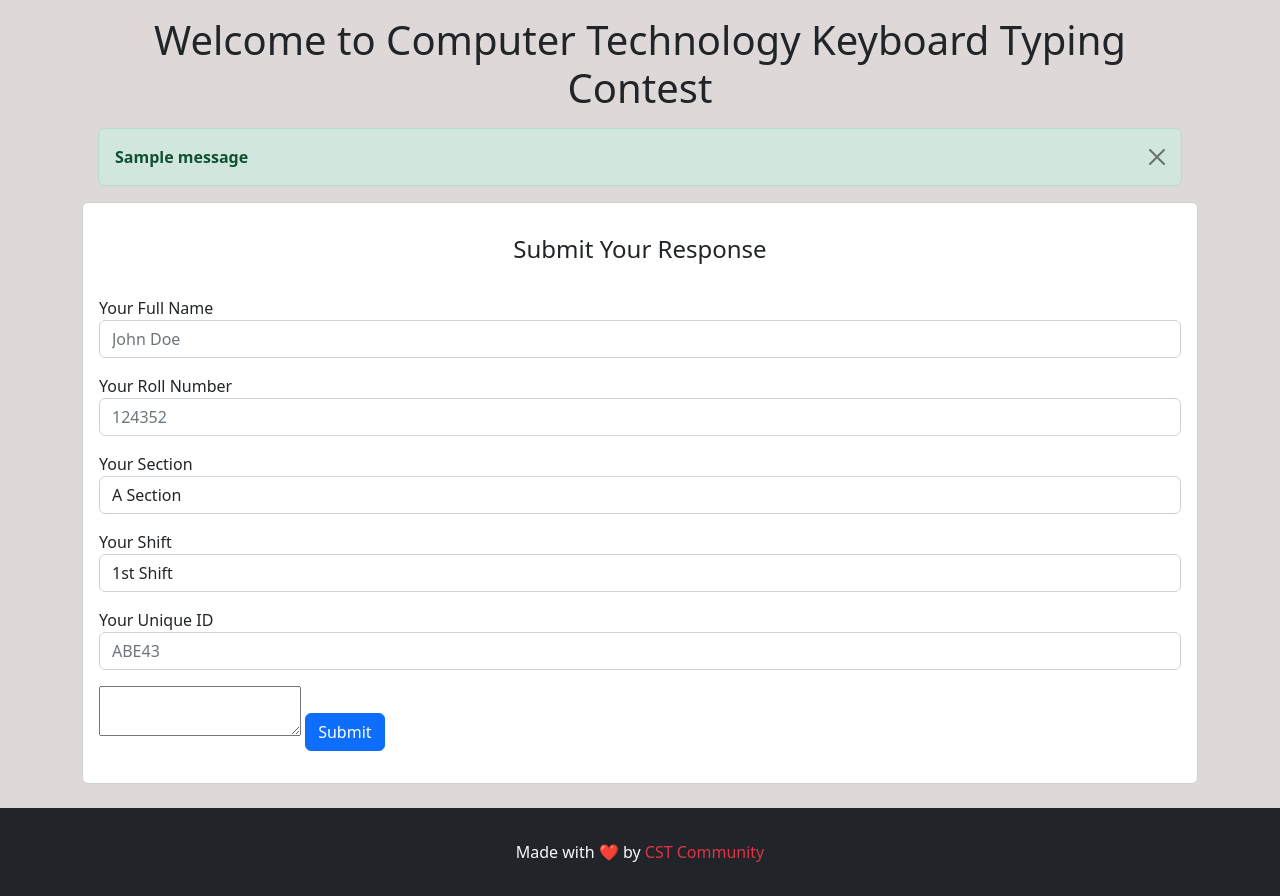
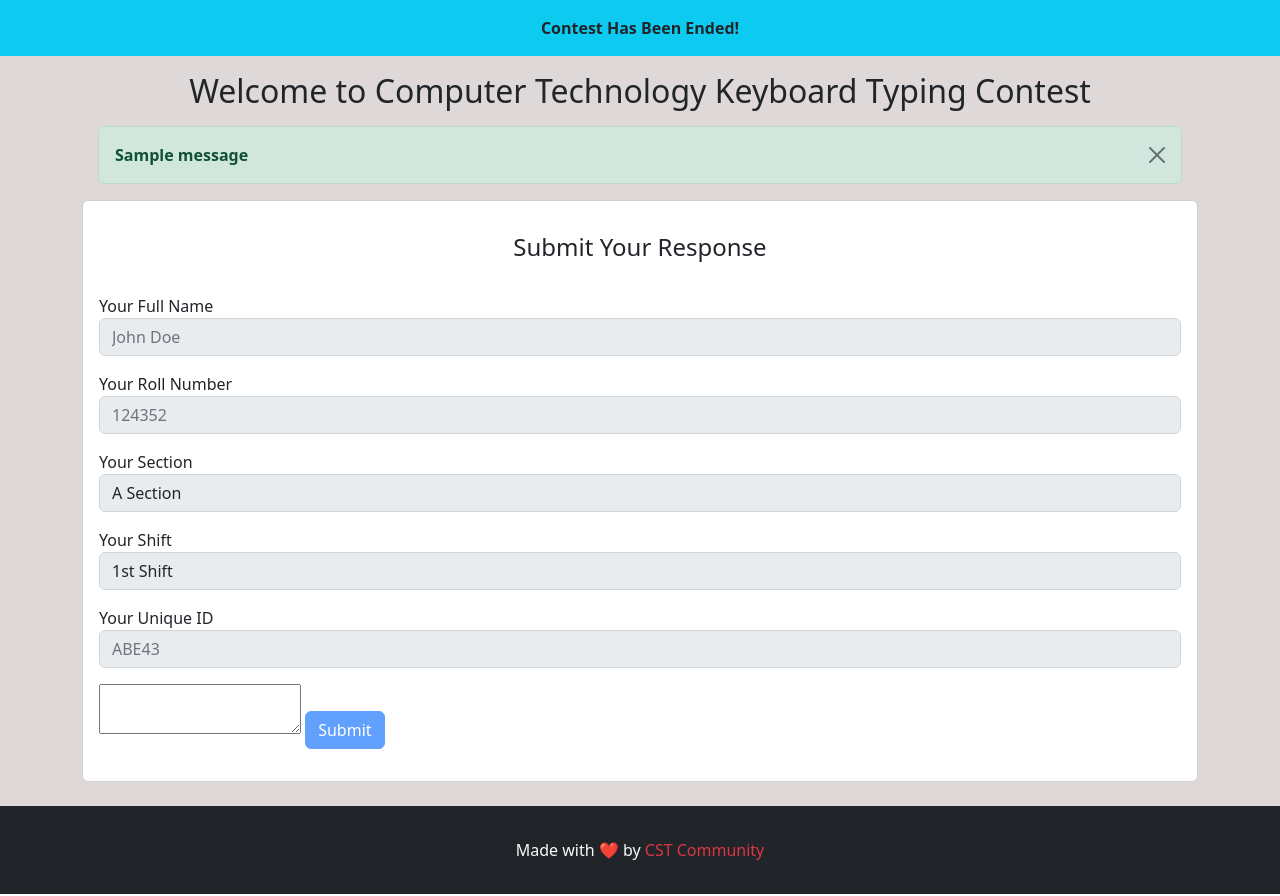
Before and after one commit to Almas-Ali/keyboard-fight-app, a Flask app: page / in a window 1280 px wide. Run offline with Flask 2, Linux system fonts and the light colour scheme; tables that the repository leaves empty hold one stand-in row (values such as "Sample post"); one stand-in notice (Sample message) is shown; some libraries are stand-ins or nearby versions.

Commit message:
Added timer preview.

```diff
--- a/app.py
+++ b/app.py
@@ -1,5 +1,6 @@
 from flask import Flask, render_template, request, redirect, url_for, flash
-from models import db, Contest
+from models import db, Contest, Timer
+import datetime, time
 
 app = Flask(__name__)
 app.secret_key = b'secret-this-is-a-secret-key-24525-235-%^$%_@#%@_535NNVUbbijw_jigr'
@@ -7,7 +8,10 @@ app.secret_key = b'secret-this-is-a-secret-key-24525-235-%^$%_@#%@_535NNVUbbijw_
 
 @app.route('/')
 def home():
-    return render_template('index.html')
+    # Get the latest timer
+    timer = Timer.select().order_by(Timer.timestamp.desc()).first().get_time()
+
+    return render_template('index.html', timer=timer)
 
 
 @app.route('/submit', methods=['POST', 'GET'])
@@ -47,8 +51,22 @@ def rank():
     contest = Contest.select().order_by(Contest.word_count.desc())
     return render_template('rank.html', contest=contest)
 
+@app.route('/set-time', methods=['POST', 'GET'])
+def set_timer():
+    if request.method == 'POST':
+        selected_time = request.form['time']
+
+        _timer = Timer(selected_time=selected_time)
+        _timer.save()
+
+        flash('Timer has been set successfully!', 'success')
+        return redirect(url_for('home'))
+
+    flash('Something went wrong!', 'danger')
+    return redirect(url_for('home'))
+
 
 if __name__ == '__main__':
     db.connect()
-    db.create_tables([Contest])
+    db.create_tables([Contest, Timer])
     app.run(debug=True)
--- a/models.py
+++ b/models.py
@@ -1,5 +1,5 @@
 from peewee import *
-from datetime import datetime
+import datetime
 
 db = SqliteDatabase('sqlite.db')
 
@@ -21,7 +21,21 @@ class Contest(BaseModel):
     word_count = IntegerField(default=0)  # Word count of the response
 
     # Timestamp of submission
-    timestamp = DateTimeField(default=datetime.now())
+    timestamp = DateTimeField(default=datetime.datetime.now())
 
     class Meta:
         db_table = 'contest'
+
+
+class Timer(BaseModel):
+    # Selected time by the user (in seconds)
+    selected_time = IntegerField(default=0)
+    timestamp = DateTimeField(default=datetime.datetime.now())  # Timestamp of creation
+
+    def get_time(self):
+        _time = self.timestamp + datetime.timedelta(seconds=self.selected_time)
+        _time = _time.strftime('%Y-%m-%d %H:%M:%S')
+        return _time
+
+    class Meta:
+        db_table = 'timer'
--- a/templates/index.html
+++ b/templates/index.html
@@ -24,8 +24,14 @@
 
   <body>
 
+    <section>
+      <p class="bg-info text-dark py-3" align="center">
+        <strong id="timer"></strong>
+      </p>
+    </section>
+
     <div class="container mb-4">
-      <h1 align="center" class="my-3">Welcome to Computer Technology Keyboard Typing Contest</h1>
+      <h2 align="center" class="my-3">Welcome to Computer Technology Keyboard Typing Contest</h2>
 
       {% with messages = get_flashed_messages(with_categories=true) %}
       {% if messages %}
@@ -48,19 +54,17 @@
         <form action="/submit" method="post">
           <section class="form-group my-3">
             <label for="full_name">Your Full Name</label>
-            <input type="text" name="full_name" class="form-control" placeholder="John Doe" title="Full name here"
-              required />
+            <input type="text" name="full_name" class="form-control" placeholder="John Doe" title="Full name here" id="full_name" required />
           </section>
 
           <section class="form-group my-3">
             <label for="roll">Your Roll Number</label>
-            <input type="number" name="roll" class="form-control" placeholder="124352" title="Your roll number here"
-              required />
+            <input type="number" name="roll" class="form-control" placeholder="124352" title="Your roll number here" id="roll" required />
           </section>
 
           <section class="form-group my-3">
             <label for="section">Your Section</label>
-            <select name="section" class="form-control" title="Your Section Here" required>
+            <select name="section" class="form-control" title="Your Section Here" id="section" required>
               <option value="A">A Section</option>
               <option value="B">B Section</option>
             </select>
@@ -68,7 +72,7 @@
 
           <section class="form-group my-3">
             <label for="shift">Your Shift</label>
-            <select name="shift" class="form-control" title="Your Shift Here" required>
+            <select name="shift" class="form-control" title="Your Shift Here" id="shift" required>
               <option value="1">1st Shift</option>
               <option value="2">2nd Shift</option>
             </select>
@@ -76,15 +80,14 @@
 
           <section class="form-group my-3">
             <label for="unique_id">Your Unique ID</label>
-            <input type="text" name="unique_id" class="form-control" placeholder="ABE43" title="Full Unique ID here"
-              required />
+            <input type="text" name="unique_id" class="form-control" placeholder="ABE43" title="Full Unique ID here" id="unique_id" required />
           </section>
 
           <input id="response" name="response" hidden>
           <!-- This is a computer technology example testing system by Md. Almas Ali. -->
           <textarea id="mytextarea"></textarea>
 
-          <button type="submit" class="btn btn-primary my-3">Submit</button>
+          <button type="submit" class="btn btn-primary my-3" id="submit_btn">Submit</button>
         </form>
       </div>
     </div>
@@ -99,12 +102,7 @@
       crossorigin="anonymous"></script>
     <script src='https://cdn.tiny.cloud/1/no-api-key/tinymce/4/tinymce.min.js'></script>
     <script>
-      // tinymce.init({
-      //   selector: '#mytextarea',
-      //   height: 500,
-
-      // });
-
+      // TinyMCE Editor Configuration
       tinymce.init({
         selector: '#mytextarea',
         forced_root_block: false,
@@ -123,6 +121,41 @@
         }
       });
 
+      // Countdown Timer Configuration
+      countdownTimer();
+
+      function countdownTimer() {
+        var countDownDate = new Date("{{ timer }}").getTime();
+
+        var x = setInterval(function () {
+          var now = new Date().getTime();
+          var distance = countDownDate - now;
+
+          var days = Math.floor(distance / (1000 * 60 * 60 * 24));
+          var hours = Math.floor((distance % (1000 * 60 * 60 * 24)) / (1000 * 60 * 60));
+          var minutes = Math.floor((distance % (1000 * 60 * 60)) / (1000 * 60));
+          var seconds = Math.floor((distance % (1000 * 60)) / 1000);
+
+          document.getElementById("timer").innerHTML = days + "d " + hours + "h " + minutes + "m " + seconds + "s ";
+
+          if (distance < 0) {
+            // submit the response automatically if the timer is over and disable the form
+            document.getElementById("submit_btn").click();
+
+            clearInterval(x);
+            document.getElementById("timer").innerHTML = "Contest Has Been Ended!";
+            document.getElementById("full_name").disabled = true;
+            document.getElementById("roll").disabled = true;
+            document.getElementById("section").disabled = true;
+            document.getElementById("shift").disabled = true;
+            document.getElementById("unique_id").disabled = true;
+            document.getElementById("submit_btn").disabled = true;
+
+            tinymce.activeEditor.setMode('readonly');
+          }
+        }, 1000);
+      }
+
     </script>
   </body>
 
```
Also changed, not shown: templates/rank.html (+27 -2 lines).
